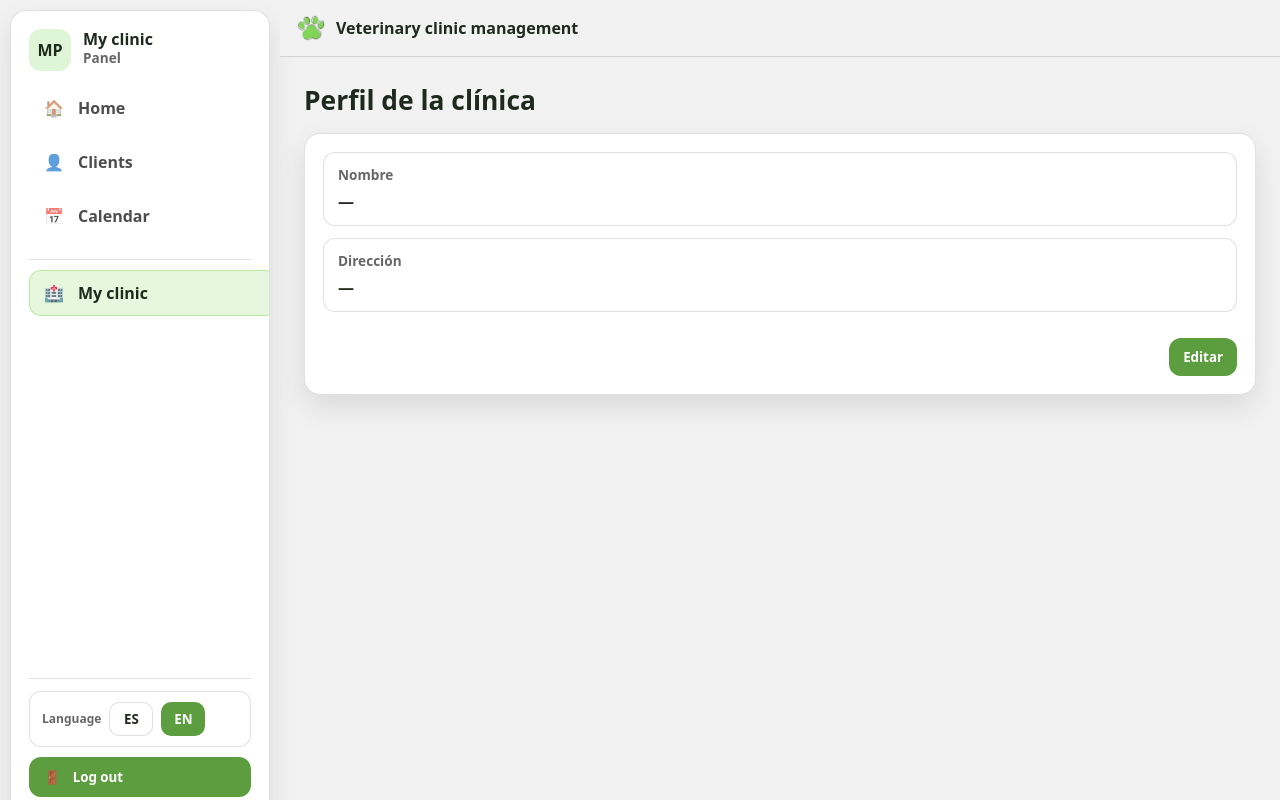
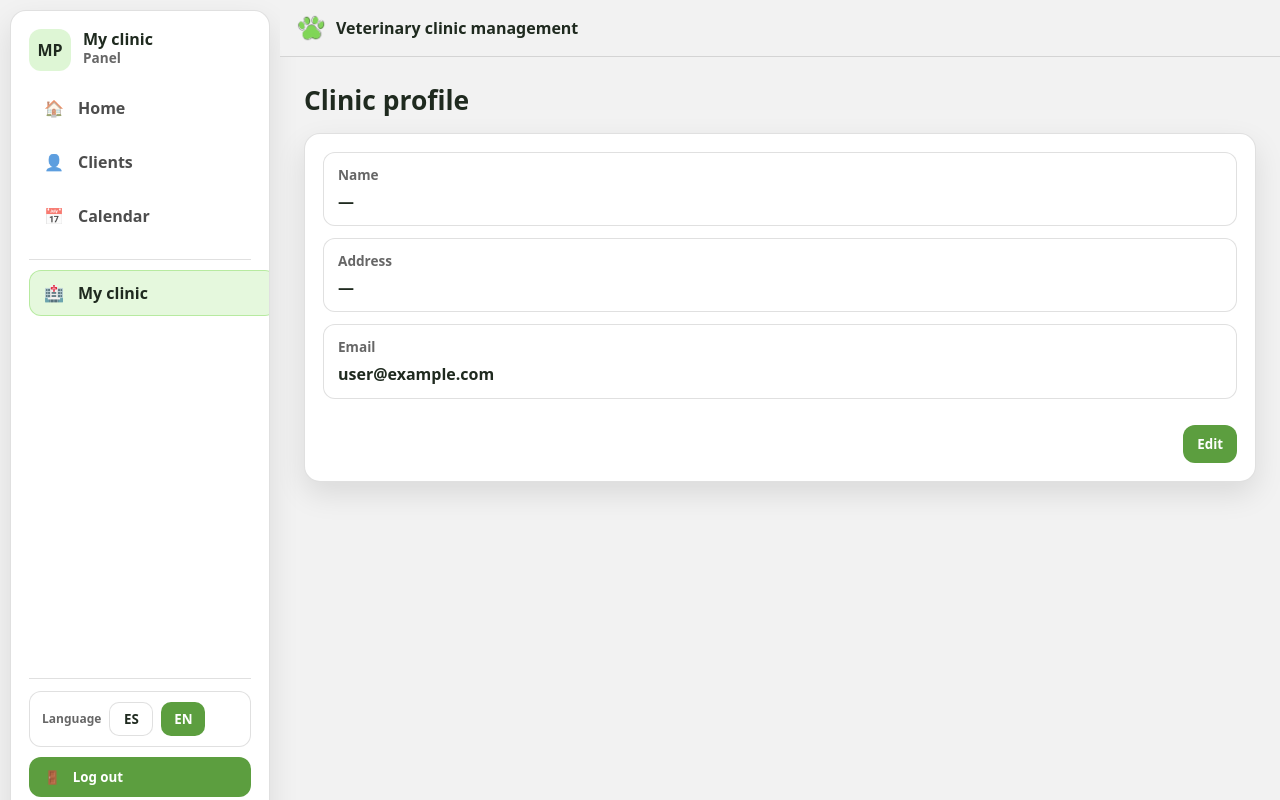
Before and after one commit to MyPaws-Project/my_paws_web, a React (Vite) app: page /profile in a window 1280 px wide. Built offline with nearby package versions, Linux system fonts and the light colour scheme; no server answers; the database is empty; sample sign-in values are in the browser's storage.

Commit message:
update clinic profile

```diff
--- a/src/features/profile/ClinicProfile.jsx
+++ b/src/features/profile/ClinicProfile.jsx
@@ -1,20 +1,37 @@
-import { useEffect, useState } from 'react';
+import { useEffect, useMemo, useState } from 'react';
 import { doc, getDoc } from 'firebase/firestore';
+import { useTranslation } from 'react-i18next';
+
 import { auth, db } from '../../services/firebase/firebase';
 import { updateClinicProfile } from '../../services/firebase/auth.service';
 import './clinicProfile.css';
 
 export default function ClinicProfile() {
+  const { t } = useTranslation();
+
   const [clinicName, setClinicName] = useState('');
   const [clinicAddress, setClinicAddress] = useState('');
+  const [email, setEmail] = useState('');
+
   const [originalClinicName, setOriginalClinicName] = useState('');
   const [originalClinicAddress, setOriginalClinicAddress] = useState('');
+  const [originalEmail, setOriginalEmail] = useState('');
 
   const [loading, setLoading] = useState(true);
   const [error, setError] = useState('');
   const [isEditing, setIsEditing] = useState(false);
   const [saving, setSaving] = useState(false);
   const [message, setMessage] = useState('');
+
+  const user = auth.currentUser;
+
+  const canSave = useMemo(() => {
+    return (
+      clinicName.trim().length > 0 &&
+      clinicAddress.trim().length > 0 &&
+      email.trim().length > 0
+    );
+  }, [clinicName, clinicAddress, email]);
 
   useEffect(() => {
     const loadProfile = async () => {
@@ -23,10 +40,11 @@ export default function ClinicProfile() {
         setError('');
         setMessage('');
 
-        const user = auth.currentUser;
-        if (!user) throw new Error('Usuario no autenticado');
+        if (!user) throw new Error('NOT_AUTH');
 
         const snap = await getDoc(doc(db, 'users', user.uid));
+        const authEmail = user.email || '';
+
         if (snap.exists()) {
           const data = snap.data();
           const name = data.clinicName || '';
@@ -34,22 +52,36 @@ export default function ClinicProfile() {
 
           setClinicName(name);
           setClinicAddress(address);
+
           setOriginalClinicName(name);
           setOriginalClinicAddress(address);
+        } else {
+          setClinicName('');
+          setClinicAddress('');
+          setOriginalClinicName('');
+          setOriginalClinicAddress('');
         }
+
+        setEmail(authEmail);
+        setOriginalEmail(authEmail);
       } catch (err) {
-        setError('Error cargando datos de la clínica');
+        setError(
+          err?.message === 'NOT_AUTH'
+            ? t('clinicProfile.errors.notAuth')
+            : t('clinicProfile.errors.load')
+        );
       } finally {
         setLoading(false);
       }
     };
 
     loadProfile();
-  }, []);
+  }, [user, t]);
 
   const handleCancel = () => {
     setClinicName(originalClinicName);
     setClinicAddress(originalClinicAddress);
+    setEmail(originalEmail);
     setError('');
     setMessage('');
     setIsEditing(false);
@@ -61,16 +93,11 @@ export default function ClinicProfile() {
 
     const nameTrimmed = clinicName.trim();
     const addressTrimmed = clinicAddress.trim();
+    const emailTrimmed = email.trim();
 
-    if (!nameTrimmed) {
-      setError('El nombre de la veterinaria es obligatorio');
-      return;
-    }
-
-    if (!addressTrimmed) {
-      setError('La dirección de la veterinaria es obligatoria');
-      return;
-    }
+    if (!nameTrimmed) return setError(t('clinicProfile.errors.nameRequired'));
+    if (!addressTrimmed) return setError(t('clinicProfile.errors.addressRequired'));
+    if (!emailTrimmed) return setError(t('clinicProfile.errors.emailRequired'));
 
     try {
       setSaving(true);
@@ -78,25 +105,27 @@ export default function ClinicProfile() {
       await updateClinicProfile({
         clinicName: nameTrimmed,
         clinicAddress: addressTrimmed,
+        email: emailTrimmed
       });
 
       setOriginalClinicName(nameTrimmed);
       setOriginalClinicAddress(addressTrimmed);
+      setOriginalEmail(emailTrimmed);
 
-      setMessage('Guardado');
+      setMessage(t('clinicProfile.saved'));
       setIsEditing(false);
     } catch (err) {
-      setError('Error guardando cambios');
+      setError(t('clinicProfile.errors.save'));
     } finally {
       setSaving(false);
     }
   };
 
-  if (loading) return <div className="cp-status">Cargando perfil…</div>;
+  if (loading) return <div className="cp-status">{t('clinicProfile.loading')}</div>;
 
   return (
     <div className="cp-page">
-      <h1 className="cp-title">Perfil de la clínica</h1>
+      <h1 className="cp-title">{t('clinicProfile.title')}</h1>
 
       {error ? <p className="cp-error">{error}</p> : null}
       {message ? <p className="cp-success">{message}</p> : null}
@@ -105,13 +134,18 @@ export default function ClinicProfile() {
         {!isEditing ? (
           <div className="cp-readonly">
             <div className="cp-row">
-              <div className="cp-label">Nombre</div>
-              <div className="cp-value">{clinicName || '—'}</div>
+              <div className="cp-label">{t('clinicProfile.fields.name')}</div>
+              <div className="cp-value">{clinicName || t('clinicProfile.empty')}</div>
             </div>
 
             <div className="cp-row">
-              <div className="cp-label">Dirección</div>
-              <div className="cp-value">{clinicAddress || '—'}</div>
+              <div className="cp-label">{t('clinicProfile.fields.address')}</div>
+              <div className="cp-value">{clinicAddress || t('clinicProfile.empty')}</div>
+            </div>
+
+            <div className="cp-row">
+              <div className="cp-label">{t('clinicProfile.fields.email')}</div>
+              <div className="cp-value">{email || t('clinicProfile.empty')}</div>
             </div>
 
             <div className="cp-actions">
@@ -120,7 +154,7 @@ export default function ClinicProfile() {
                 className="btn-primary"
                 onClick={() => setIsEditing(true)}
               >
-                Editar
+                {t('common.edit')}
               </button>
             </div>
           </div>
@@ -128,25 +162,40 @@ export default function ClinicProfile() {
           <form onSubmit={(e) => e.preventDefault()}>
             <div className="cp-grid">
               <label className="cp-field cp-span-2">
-                <span className="cp-label">Nombre de la veterinaria</span>
+                <span className="cp-label">{t('clinicProfile.labels.clinicName')}</span>
                 <input
                   className="cp-input"
                   type="text"
                   value={clinicName}
                   onChange={(e) => setClinicName(e.target.value)}
                   disabled={saving}
+                  autoComplete="organization"
                 />
               </label>
 
               <label className="cp-field cp-span-2">
-                <span className="cp-label">Dirección</span>
+                <span className="cp-label">{t('clinicProfile.labels.clinicAddress')}</span>
                 <input
                   className="cp-input"
                   type="text"
                   value={clinicAddress}
                   onChange={(e) => setClinicAddress(e.target.value)}
                   disabled={saving}
+                  autoComplete="street-address"
                 />
+              </label>
+
+              <label className="cp-field cp-span-2">
+                <span className="cp-label">{t('clinicProfile.labels.email')}</span>
+                <input
+                  className="cp-input"
+                  type="email"
+                  value={email}
+                  onChange={(e) => setEmail(e.target.value)}
+                  disabled={saving}
+                  autoComplete="email"
+                />
+                <span className="cp-hint">{t('clinicProfile.hints.emailAuth')}</span>
               </label>
             </div>
 
@@ -155,9 +204,9 @@ export default function ClinicProfile() {
                 type="button"
                 className="btn-primary"
                 onClick={handleSave}
-                disabled={saving}
+                disabled={saving || !canSave}
               >
-                {saving ? 'Guardando…' : 'Guardar'}
+                {saving ? t('clinicProfile.saving') : t('clinicProfile.save')}
               </button>
 
               <button
@@ -166,7 +215,7 @@ export default function ClinicProfile() {
                 onClick={handleCancel}
                 disabled={saving}
               >
-                Cancelar
+                {t('common.cancel')}
               </button>
             </div>
           </form>
--- a/src/features/profile/clinicProfile.css
+++ b/src/features/profile/clinicProfile.css
@@ -88,6 +88,12 @@
   box-shadow: 0 0 0 3px rgba(92, 158, 63, 0.15);
 }
 
+.cp-hint {
+  font-size: 0.82rem;
+  font-weight: 800;
+  color: var(--muted);
+}
+
 .cp-readonly {
   display: grid;
   gap: 12px;
--- a/src/i18n/locales/en.json
+++ b/src/i18n/locales/en.json
@@ -149,7 +149,7 @@
       },
       "subtitle": {
         "appts": "appointment(s)",
-  			"text": "{{count}} {{apptWord}} · Hours 08:00–20:00 · Click an appointment to view details"
+        "text": "{{count}} {{apptWord}} · Hours 08:00–20:00 · Click an appointment to view details"
       },
       "errors": {
         "load": "Couldn't load the calendar.",
@@ -412,5 +412,34 @@
         "save": "Couldn't save"
       }
     }
+  },
+  "clinicProfile": {
+    "title": "Clinic profile",
+    "loading": "Loading profile…",
+    "save": "Save",
+    "saving": "Saving…",
+    "saved": "Saved",
+    "empty": "—",
+    "fields": {
+      "name": "Name",
+      "address": "Address",
+      "email": "Email"
+    },
+    "labels": {
+      "clinicName": "Clinic name",
+      "clinicAddress": "Clinic address",
+      "email": "Email"
+    },
+    "hints": {
+      "emailAuth": "If you want to change the login email, it must be updated in Firebase Auth as well."
+    },
+    "errors": {
+      "notAuth": "User not authenticated",
+      "load": "Error loading clinic data",
+      "save": "Error saving changes",
+      "nameRequired": "Clinic name is required",
+      "addressRequired": "Clinic address is required",
+      "emailRequired": "Email is required"
+    }
   }
 }
--- a/src/i18n/locales/es.json
+++ b/src/i18n/locales/es.json
@@ -149,7 +149,7 @@
       },
       "subtitle": {
         "appts": "turno(s)",
-  			"text": "{{count}} {{apptWord}} · Hours 08:00–20:00 · Click an appointment to view details"
+        "text": "{{count}} {{apptWord}} · Horario 08:00–20:00 · Hacé click en un turno para ver detalles"
       },
       "errors": {
         "load": "No se pudo cargar el calendario.",
@@ -412,5 +412,34 @@
         "save": "No se pudo guardar"
       }
     }
+  },
+  "clinicProfile": {
+    "title": "Perfil de la clínica",
+    "loading": "Cargando perfil…",
+    "save": "Guardar",
+    "saving": "Guardando…",
+    "saved": "Guardado",
+    "empty": "—",
+    "fields": {
+      "name": "Nombre",
+      "address": "Dirección",
+      "email": "Email"
+    },
+    "labels": {
+      "clinicName": "Nombre de la veterinaria",
+      "clinicAddress": "Dirección",
+      "email": "Email"
+    },
+    "hints": {
+      "emailAuth": "Si querés cambiar el email de inicio de sesión, también hay que actualizarlo en Firebase Auth."
+    },
+    "errors": {
+      "notAuth": "Usuario no autenticado",
+      "load": "Error cargando datos de la clínica",
+      "save": "Error guardando cambios",
+      "nameRequired": "El nombre de la veterinaria es obligatorio",
+      "addressRequired": "La dirección de la veterinaria es obligatoria",
+      "emailRequired": "El email es obligatorio"
+    }
   }
 }
```
